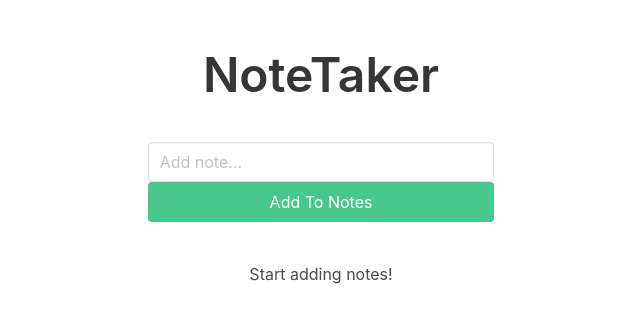
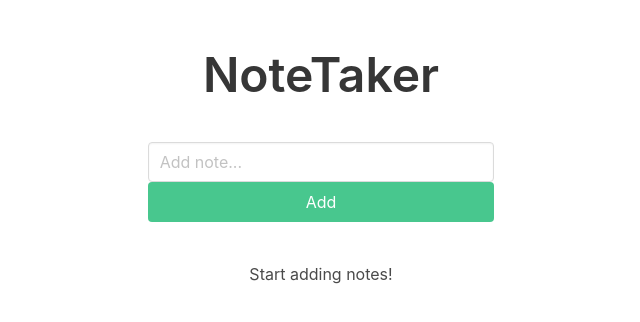
Before and after one commit to imsamuel/note-taker, a React (Create React App) app: page / in a window 1280 px wide. Shown: the top 322 px of the page, without its empty margins (319-959 px from the left). Built offline with nearby package versions, Linux system fonts and the light colour scheme.

Commit message:
Add button text updated

```diff
--- a/src/components/NoteTakingForm.jsx
+++ b/src/components/NoteTakingForm.jsx
@@ -25,7 +25,7 @@ const NoteTakingForm = props => {
                     type="submit"
                     className="button is-fullwidth is-success"
                 >
-                    Add To Notes
+                    Add
                 </button>
             </div>
         </form>
```
